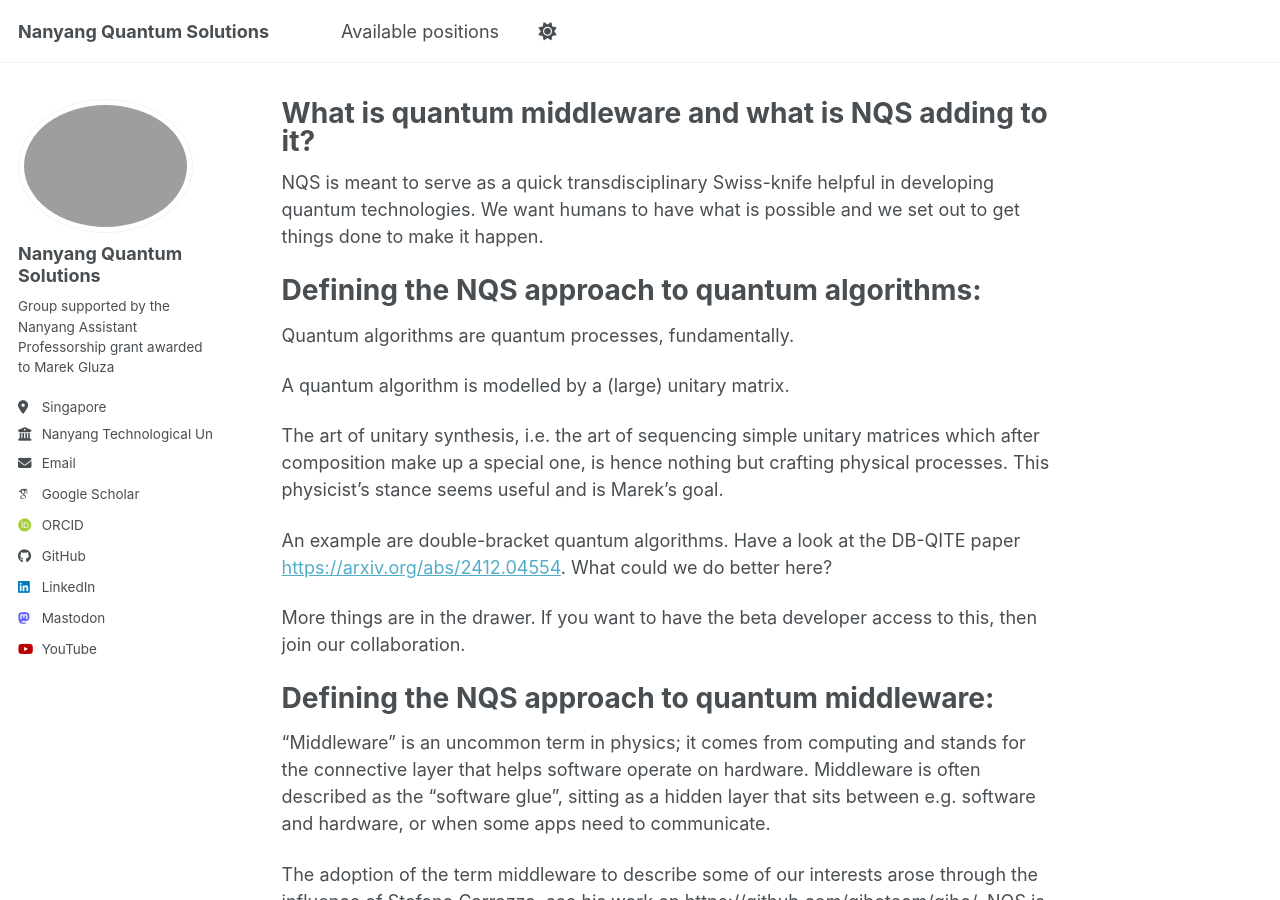
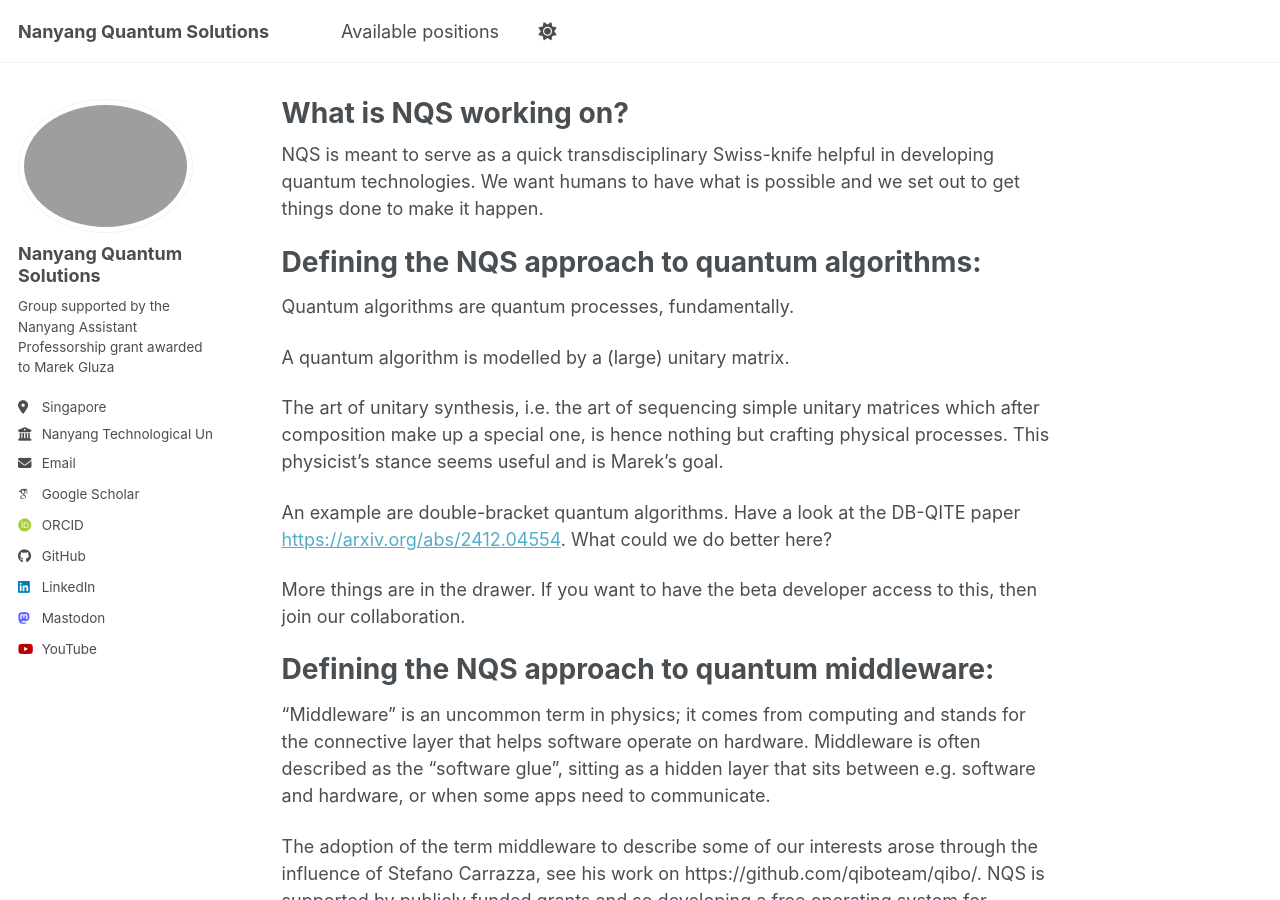
Before and after one commit to marekgluza/marekgluza.github.io, a Jekyll site: the page built from topics/overview.md, in a window 1280 px wide and 900 px high. Built offline with Jekyll 4.4.1, drawn with Linux system fonts in a browser that asks for light colours; some web fonts are replaced; a script bundle is joined from its source files by our own code; library files that are not in the unit come from our copies.

Commit message:
Update overview.md

```diff
--- a/topics/overview.md
+++ b/topics/overview.md
@@ -1,7 +1,7 @@
 ---
 permalink: /topics/overview
 author_profile: true
-title: "What is quantum middleware and what is NQS adding to it?"
+title: "What is NQS working on?"
 ---
 
 
```
